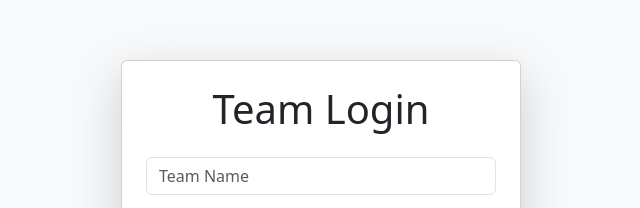
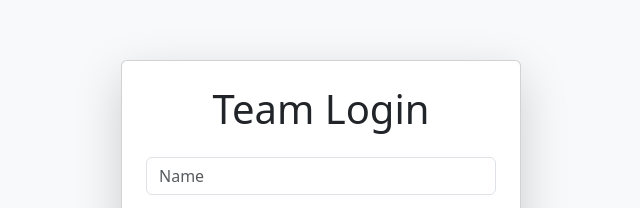
Before and after one commit to sanyasindhwani/Techgenx, a website: page public/login.html in a window 1280 px wide. Shown: the part 190-398 px from the top of the page, 319-959 px from the left. Drawn offline with nearby package versions, Linux system fonts and the light colour scheme.

Commit message:
Update login.html

```diff
--- a/public/login.html
+++ b/public/login.html
@@ -15,7 +15,7 @@
         <h1 class="text-center mb-4">Team Login</h1>
         <form id="login-form">
             <div class="mb-3">
-                <input type="text" id="username" class="form-control" placeholder="Team Name" required>
+                <input type="text" id="username" class="form-control" placeholder="Name" required>
             </div>
             <div class="mb-3">
                 <input type="password" id="password" class="form-control" placeholder="Password" required>
```
